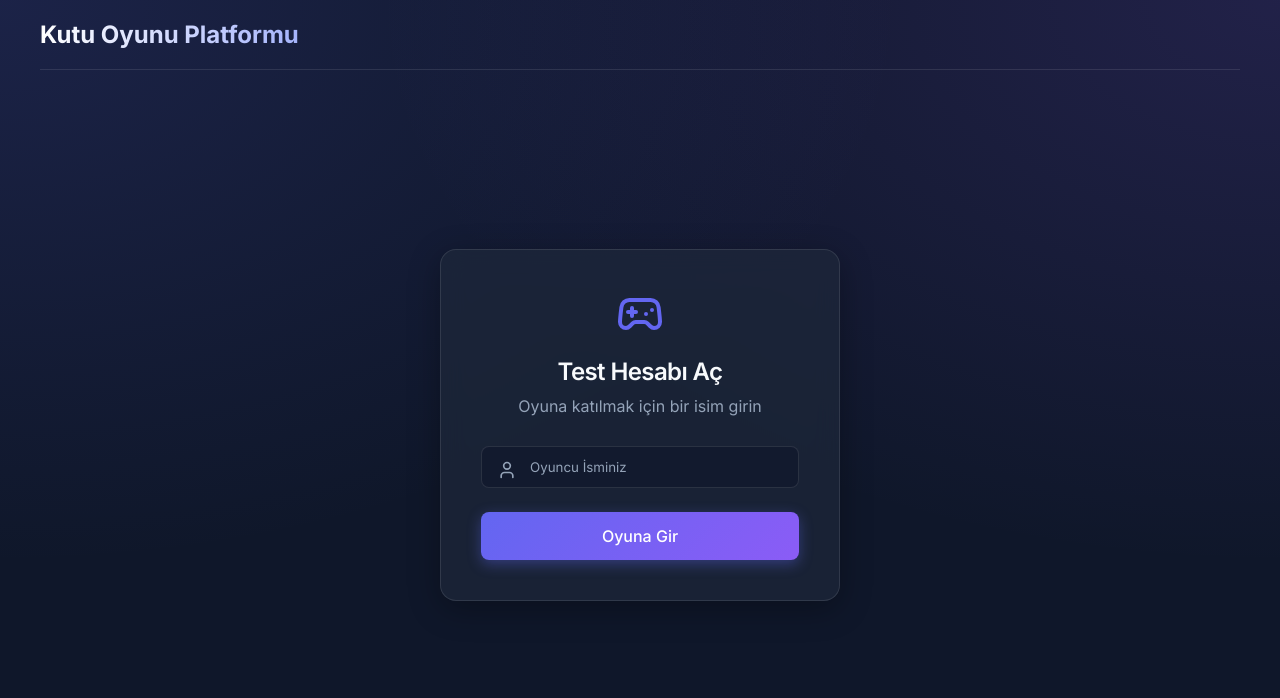
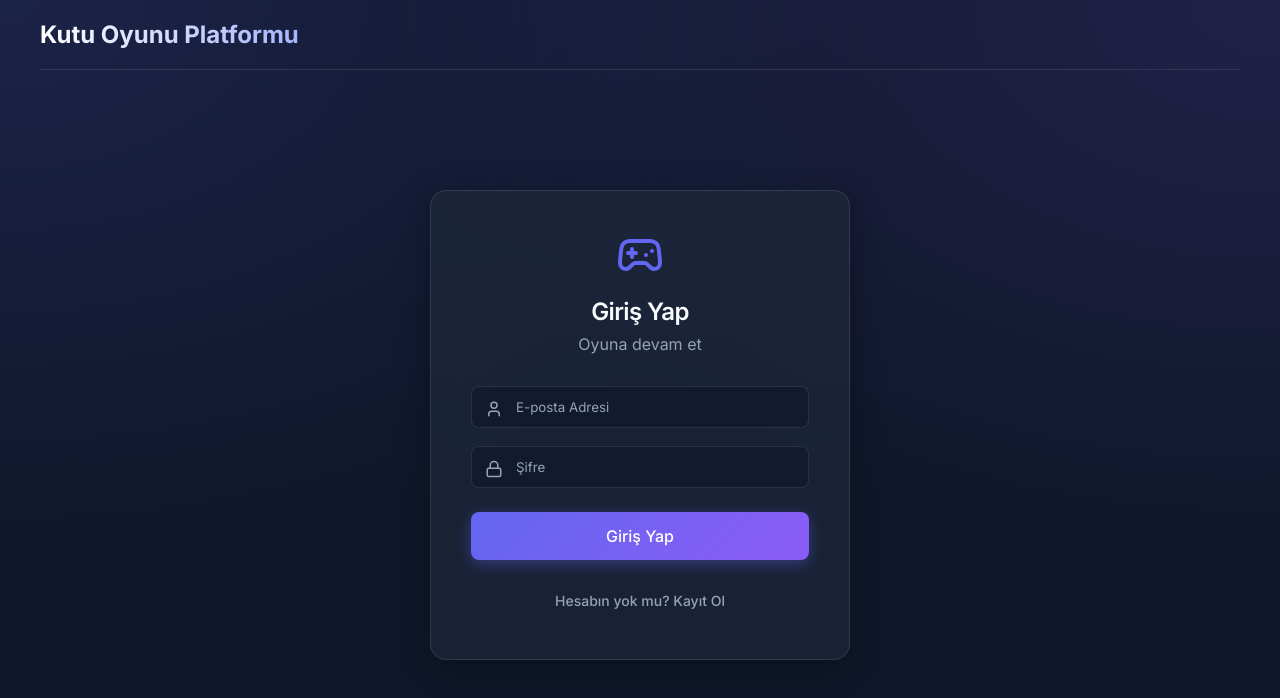
Before and after one commit to deneme90iq-web/boardgame2, a React app in the folder frontend/: page / in a window 1280 px wide. Shown: the top 698 px of the page. Built offline with nearby package versions, Linux system fonts and the light colour scheme; no server answers; the HTML template or start-up script is replaced by a standard one.

Commit message:
Restore Firebase auth login page

```diff
--- a/frontend/src/pages/Login.jsx
+++ b/frontend/src/pages/Login.jsx
@@ -1,47 +1,102 @@
 import { useState } from 'react';
-import { User, Gamepad2 } from 'lucide-react';
+import { User, Lock, Gamepad2 } from 'lucide-react';
+import { auth, db } from '../firebase';
+import { signInWithEmailAndPassword, createUserWithEmailAndPassword, updateProfile } from 'firebase/auth';
+import { doc, setDoc } from 'firebase/firestore';
 
 export default function Login({ onLogin }) {
-  const [username, setUsername] = useState('');
+  const [isRegistering, setIsRegistering] = useState(false);
+  const [formData, setFormData] = useState({ username: '', email: '', password: '' });
+  const [error, setError] = useState('');
+  const [loading, setLoading] = useState(false);
 
-  const handleSubmit = (e) => {
+  const handleSubmit = async (e) => {
     e.preventDefault();
-    if (username.trim()) {
-      // Rastgele bir ID oluştur ve doğrudan giriş yap
-      const randomId = Math.random().toString(36).substring(2, 10);
-      onLogin({ id: randomId, username: username.trim() });
+    setError('');
+    setLoading(true);
+
+    try {
+      if (isRegistering) {
+        const cred = await createUserWithEmailAndPassword(auth, formData.email, formData.password);
+        await updateProfile(cred.user, { displayName: formData.username });
+        await setDoc(doc(db, 'users', cred.user.uid), {
+          username: formData.username,
+          email: formData.email,
+          createdAt: new Date(),
+        });
+        onLogin({ id: cred.user.uid, username: formData.username });
+      } else {
+        const cred = await signInWithEmailAndPassword(auth, formData.email, formData.password);
+        onLogin({ id: cred.user.uid, username: cred.user.displayName || formData.email.split('@')[0] });
+      }
+    } catch (err) {
+      if (err.code === 'auth/email-already-in-use') setError('Bu e-posta zaten kullanımda.');
+      else if (err.code === 'auth/invalid-credential') setError('Hatalı e-posta veya şifre.');
+      else if (err.code === 'auth/weak-password') setError('Şifre en az 6 karakter olmalı.');
+      else setError('Hata: ' + err.message);
+    } finally {
+      setLoading(false);
     }
   };
 
+  const change = (field) => (e) => setFormData(prev => ({ ...prev, [field]: e.target.value }));
+
   return (
     <div className="flex-center" style={{ minHeight: 'calc(100vh - 150px)' }}>
-      <div className="glass-panel" style={{ width: '100%', maxWidth: '400px', padding: '40px' }}>
-        <div style={{ textAlign: 'center', marginBottom: '30px' }}>
-          <Gamepad2 size={48} color="var(--accent-primary)" style={{ marginBottom: '15px' }} />
-          <h2>Test Hesabı Aç</h2>
-          <p style={{ color: 'var(--text-secondary)', marginTop: '10px' }}>
-            Oyuna katılmak için bir isim girin
+      <div className="glass-panel" style={{ width: '100%', maxWidth: '420px', padding: '40px' }}>
+        <div style={{ textAlign: 'center', marginBottom: '32px' }}>
+          <Gamepad2 size={48} color="var(--accent-primary)" style={{ marginBottom: '14px' }} />
+          <h2>{isRegistering ? 'Hesap Oluştur' : 'Giriş Yap'}</h2>
+          <p style={{ color: 'var(--text-secondary)', marginTop: '8px' }}>
+            {isRegistering ? 'Eğlenceye katılmak için kaydol' : 'Oyuna devam et'}
           </p>
         </div>
 
+        {error && (
+          <div style={{
+            padding: '10px 14px', background: 'rgba(239,68,68,0.15)',
+            color: '#f87171', borderRadius: '8px', marginBottom: '20px',
+            fontSize: '14px', textAlign: 'center', border: '1px solid rgba(239,68,68,0.3)'
+          }}>
+            {error}
+          </div>
+        )}
+
         <form onSubmit={handleSubmit}>
-          <div style={{ marginBottom: '24px', position: 'relative' }}>
-            <User size={20} style={{ position: 'absolute', top: '14px', left: '16px', color: 'var(--text-secondary)' }} />
-            <input
-              type="text"
-              placeholder="Oyuncu İsminiz"
-              style={{ paddingLeft: '48px' }}
-              value={username}
-              onChange={(e) => setUsername(e.target.value)}
-              required
-              maxLength={15}
-            />
+          {isRegistering && (
+            <div style={{ marginBottom: '18px', position: 'relative' }}>
+              <User size={18} style={{ position: 'absolute', top: '14px', left: '14px', color: 'var(--text-secondary)' }} />
+              <input type="text" placeholder="Kullanıcı Adı" style={{ paddingLeft: '44px' }}
+                value={formData.username} onChange={change('username')} required />
+            </div>
+          )}
+
+          <div style={{ marginBottom: '18px', position: 'relative' }}>
+            <User size={18} style={{ position: 'absolute', top: '14px', left: '14px', color: 'var(--text-secondary)' }} />
+            <input type="email" placeholder="E-posta Adresi" style={{ paddingLeft: '44px' }}
+              value={formData.email} onChange={change('email')} required />
           </div>
 
-          <button type="submit" style={{ width: '100%', padding: '14px', fontSize: '16px' }}>
-            Oyuna Gir
+          <div style={{ marginBottom: '24px', position: 'relative' }}>
+            <Lock size={18} style={{ position: 'absolute', top: '14px', left: '14px', color: 'var(--text-secondary)' }} />
+            <input type="password" placeholder="Şifre" style={{ paddingLeft: '44px' }}
+              value={formData.password} onChange={change('password')} required />
+          </div>
+
+          <button type="submit" disabled={loading} style={{ width: '100%', padding: '14px', fontSize: '16px', opacity: loading ? 0.7 : 1 }}>
+            {loading ? 'Bekleniyor…' : isRegistering ? 'Kayıt Ol' : 'Giriş Yap'}
           </button>
         </form>
+
+        <div style={{ textAlign: 'center', marginTop: '22px' }}>
+          <button
+            type="button"
+            style={{ background: 'none', boxShadow: 'none', color: 'var(--text-secondary)', fontSize: '14px' }}
+            onClick={() => { setIsRegistering(r => !r); setError(''); }}
+          >
+            {isRegistering ? 'Zaten hesabın var mı? Giriş Yap' : 'Hesabın yok mu? Kayıt Ol'}
+          </button>
+        </div>
       </div>
     </div>
   );
```
